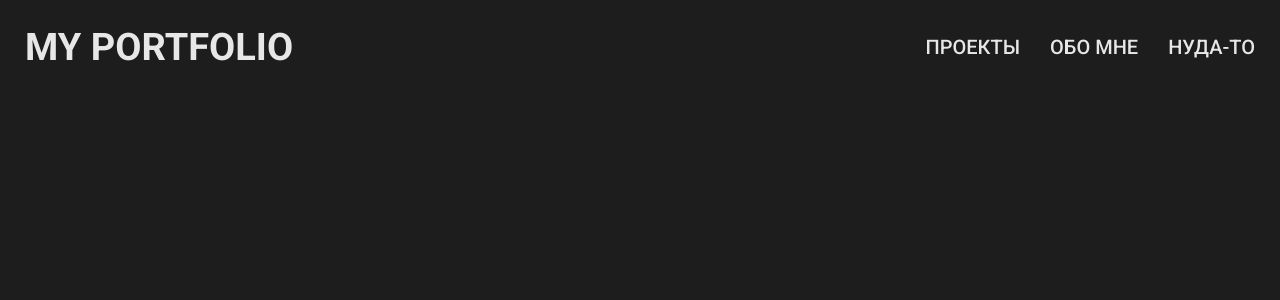
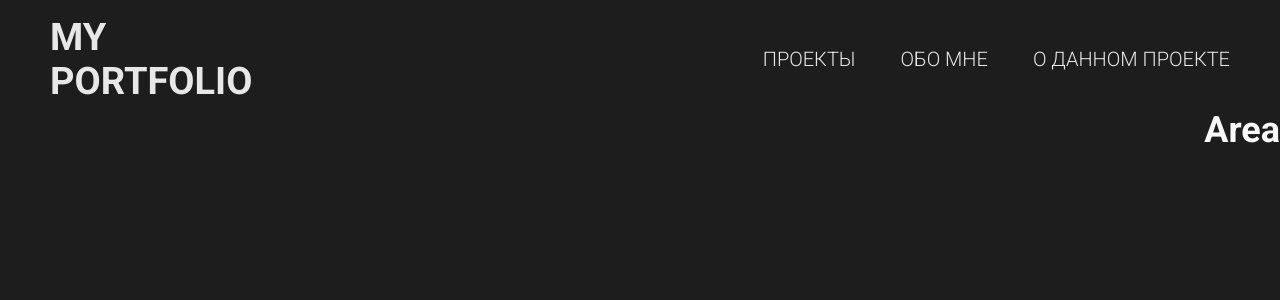
Before and after one commit to danil2danil/my-portfolio-website, a React (Create React App) app: page / in a window 1280 px wide. Shown: the top 300 px of the page. Built offline with nearby package versions, Linux system fonts and the light colour scheme.

Commit message:
адаптировал и анимировал компонент Header

```diff
--- a/package.json
+++ b/package.json
@@ -9,6 +9,7 @@
     "node-sass": "^7.0.1",
     "react": "^18.2.0",
     "react-dom": "^18.2.0",
+    "react-icons": "^4.4.0",
     "react-scripts": "5.0.1",
     "web-vitals": "^2.1.4"
   },
--- a/public/index.html
+++ b/public/index.html
@@ -16,7 +16,6 @@
 <body>
   <noscript>You need to enable JavaScript to run this app.</noscript>
   <div id="root"></div>
-
 </body>
 
 </html>
--- a/src/components/Header/Header.jsx
+++ b/src/components/Header/Header.jsx
@@ -1,18 +1,27 @@
 import React from 'react'
 import { Link } from 'react-router-dom'
 import './header.scss'
+import { useState } from 'react'
+import { HiMenu } from 'react-icons/hi'
+import HeaderNavMenu from './HeaderNavMenu'
 
 function Header() {
+    const [isVisible, setIsVIsible] = useState(false)
+
+    const handleTogle = () => {
+        setIsVIsible(!isVisible)
+    }
+
     return (
         <header className="header">
             <div className="container">
                 <div className="header__inner">
-                    <Link to="/" className='header__logo'>My portfolio</Link>
-                    <nav className="header__nav">
-                        <Link className='header__nav-item' to="/progects">Проекты</Link>
-                        <Link className='header__nav-item' to="/about">Обо мне</Link>
-                        <Link className='header__nav-item' to="/progects">Нуда-то</Link>
-                    </nav>
+                    <Link to="/" className='header__logo'>My<br/>portfolio</Link>
+                    <HeaderNavMenu handleTogle={handleTogle} isVisible={isVisible}/>
+                    <HiMenu onClick={handleTogle}
+                        className="header__menu-btn"
+                        style ={isVisible ? {transform: 'rotate(180deg)', transition: '0.8s all'} : {transform: 'rotate(-180deg)', transition: '0.7s all'}}
+                    />
                 </div>
             </div>
         </header>
--- /dev/null
+++ b/src/components/Header/HeaderNavMenu.jsx
@@ -0,0 +1,16 @@
+import React from 'react'
+import { Link } from 'react-router-dom'
+
+function HeaderNavMenu({ handleTogle, isVisible }) {
+    return (
+        <nav className={isVisible ? "header__nav visible" : "header__nav"} onClick={handleTogle}>
+            <div className="header__nav-content" onClick={(event)=>{event.stopPropagation()}}>
+                <Link className='header__nav-item' to="/progects">Проекты</Link>
+                <Link className='header__nav-item' to="/about">Обо мне</Link>
+                <Link className='header__nav-item' to="/progects">О данном проекте</Link>
+            </div>
+        </nav>
+    )
+}
+
+export default HeaderNavMenu
--- a/src/components/Header/header.scss
+++ b/src/components/Header/header.scss
@@ -5,8 +5,9 @@
         display: flex;
         justify-content: space-between;
         align-items: center;
-        padding: 25px;
+        padding: 15px 50px;
     }
+
     &__logo {
         text-transform: uppercase;
         color: rgb(231, 231, 231);
@@ -15,15 +16,59 @@
         line-height: normal;
     }
 
-    &__nav-item{
+    &__nav-item {
         text-transform: uppercase;
         font-size: 20px;
-        font-weight: 500;
+        font-weight: 300;
         color: rgb(231, 231, 231);
-        margin-left: 30px;
-        &:hover{
+        margin-left: 45px;
+
+        &:hover {
             color: $acient;
+            border-bottom: 1px solid $secondary;
+        }
 
+        padding-bottom: 2px;
+    }
+
+    &__menu-btn {
+        width: 40px;
+        height: 40px;
+        cursor: pointer;
+        display: none;
+    }
+
+
+    @media(max-width: 1000px) {
+        &__menu-btn {
+            display: block;
+        }
+
+        &__nav {
+            position: absolute;
+            top: 119px;
+            left: -100%;
+            width: 100%;
+            height: 100vh;
+            transition: 0.5s all;
+        }
+
+        &__nav.visible {
+            transform: translate(100%);
+            background: rgba(0, 0, 0, 0.603);
+            transition: 0.5s all;
+        }
+
+        &__nav-item {
+            margin-top: 25px;
+        }
+
+        &__nav-content {
+            display: flex;
+            flex-direction: column;
+            background: $primary;
+            width: 300px;
+            height: 100%;
         }
     }
 }
--- a/src/routes/Home.js
+++ b/src/routes/Home.js
@@ -5,6 +5,7 @@ function Home() {
   return (
     <>
       <Header />
+      <h1 style={{textAlign: 'right'}}>Area</h1>
     </>
   )
 }
```
Also changed, not shown: 1 other file (tests, documents, lock files or other folders).
